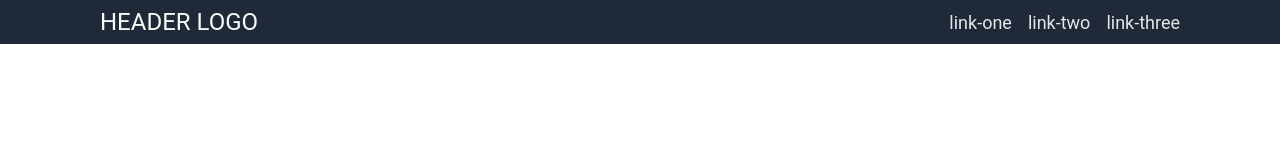
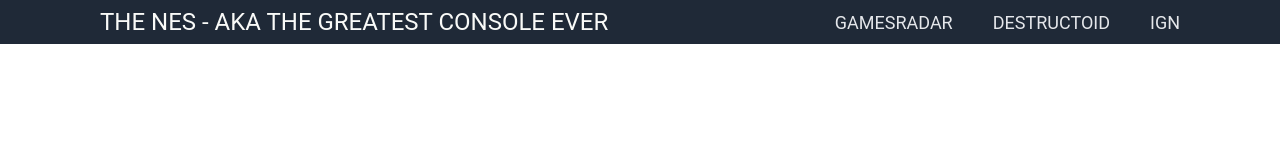
Before and after one commit to richierobin/odin-landing-page, a plain HTML site: page index.html in a window 1280 px wide. Drawn offline with Linux system fonts and the light colour scheme.

Commit message:
change header, links and added min-width

```diff
--- a/index.html
+++ b/index.html
@@ -4,21 +4,21 @@
         <meta charset="UTF-8">
         <meta http-equiv="X-UA-Compatible" content="IE=edge">
         <meta name="viewport" content="width=device-width, initial-scale=1.0">
-        <title>Odin Landing Page</title>
+        <title>The Greatest NES Games</title>
         <link rel="stylesheet" href="style.css">
     </head>
 <body>
     <div class="header">
         <div class="left">
             <div class="logo">
-                HEADER LOGO
+                THE NES - AKA THE GREATEST CONSOLE EVER
             </div>
         </div>
         <div class="right">
             <ul class="links">
-                <li><a href="google.com">link-one</a></li>
-                <li><a href="google.com">link-two</a></li>
-                <li><a href="google.com">link-three</a></li>
+                <li><a href="https://www.gamesradar.com/best-nes-games-all-time/" target="_blank">GAMESRADAR</a></li>
+                <li><a href="https://www.destructoid.com/top-10-best-nes-games-of-all-time-ranked-retro/" target="_blank">DESTRUCTOID</a></li>
+                <li><a href="https://www.ign.com/lists/top-100-nes-games" target="_blank">IGN</a></li>
             </ul>
         </div>
       </div>
--- a/style.css
+++ b/style.css
@@ -4,6 +4,7 @@ body {
     min-height: 100vh;
     display: flex;
     flex-direction: column;
+    min-width: 1280px;
   }
 
   .header {
@@ -28,7 +29,7 @@ body {
     display: flex;
     margin: 0;
     padding: 0;
-    gap: 16px;
+    gap: 40px;
     list-style-type: none;
   }
 
```
